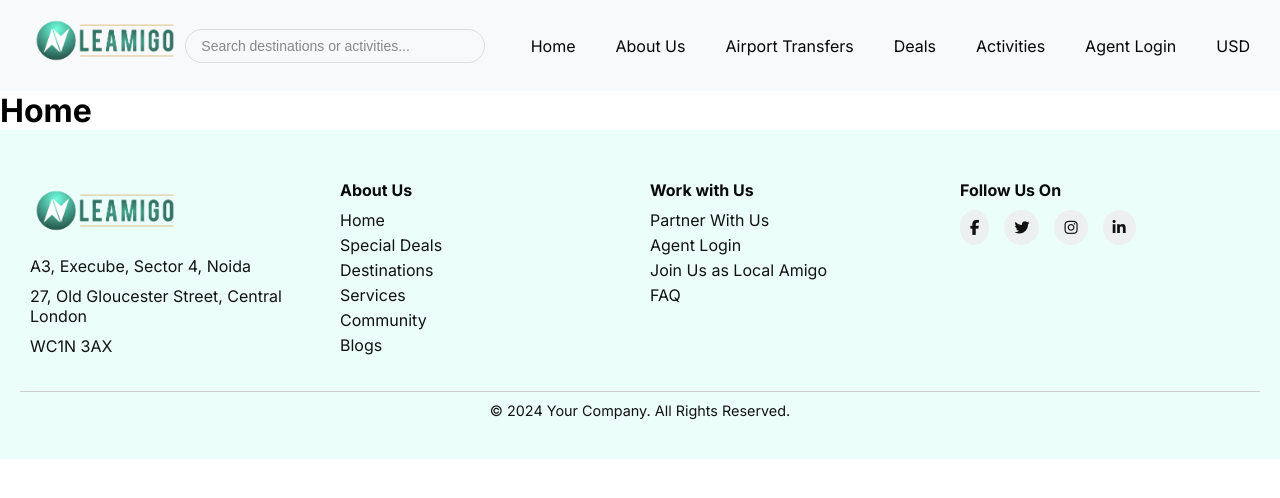
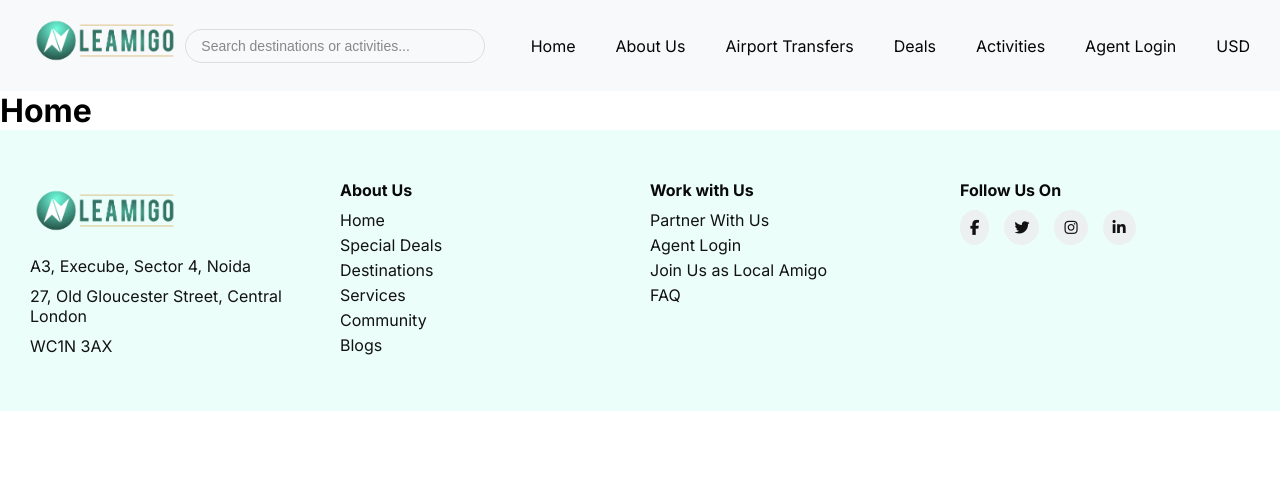
Before and after one commit to Manoj-Pal-21/Shopping-App-Design, a React (Vite) app: page / in a window 1280 px wide. Shown: the top 498 px of the page. Built offline with nearby package versions, Linux system fonts and the light colour scheme.

Commit message:
remove footer bottom

```diff
--- a/src/component/Footer/Footer.css
+++ b/src/component/Footer/Footer.css
@@ -83,13 +83,6 @@
     color: #fff;
 }
 
-.footer-bottom {
-    text-align: center;
-    margin-top: 20px;
-    font-size: 0.9em;
-    border-top: 1px solid #ccc;
-    padding-top: 10px;
-}
 
 @media (max-width: 768px) {
     .footer-content {
--- a/src/component/Footer/Footer.jsx
+++ b/src/component/Footer/Footer.jsx
@@ -50,9 +50,6 @@ const Footer = () => {
                     </div>
                 </div>
             </div>
-            <div className="footer-bottom">
-                <p>&copy; 2024 Your Company. All Rights Reserved.</p>
-            </div>
         </footer>
     );
 };
```
